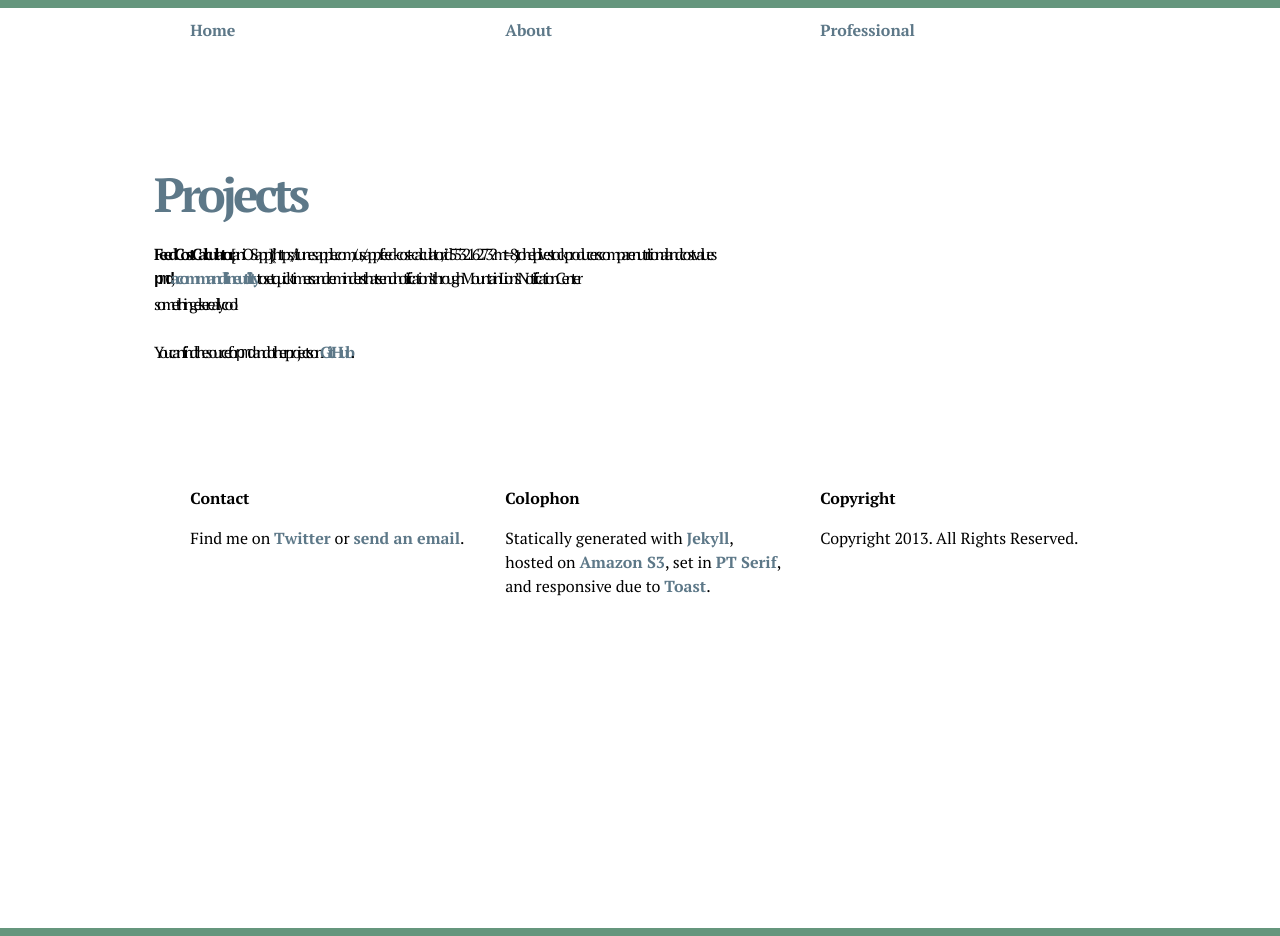
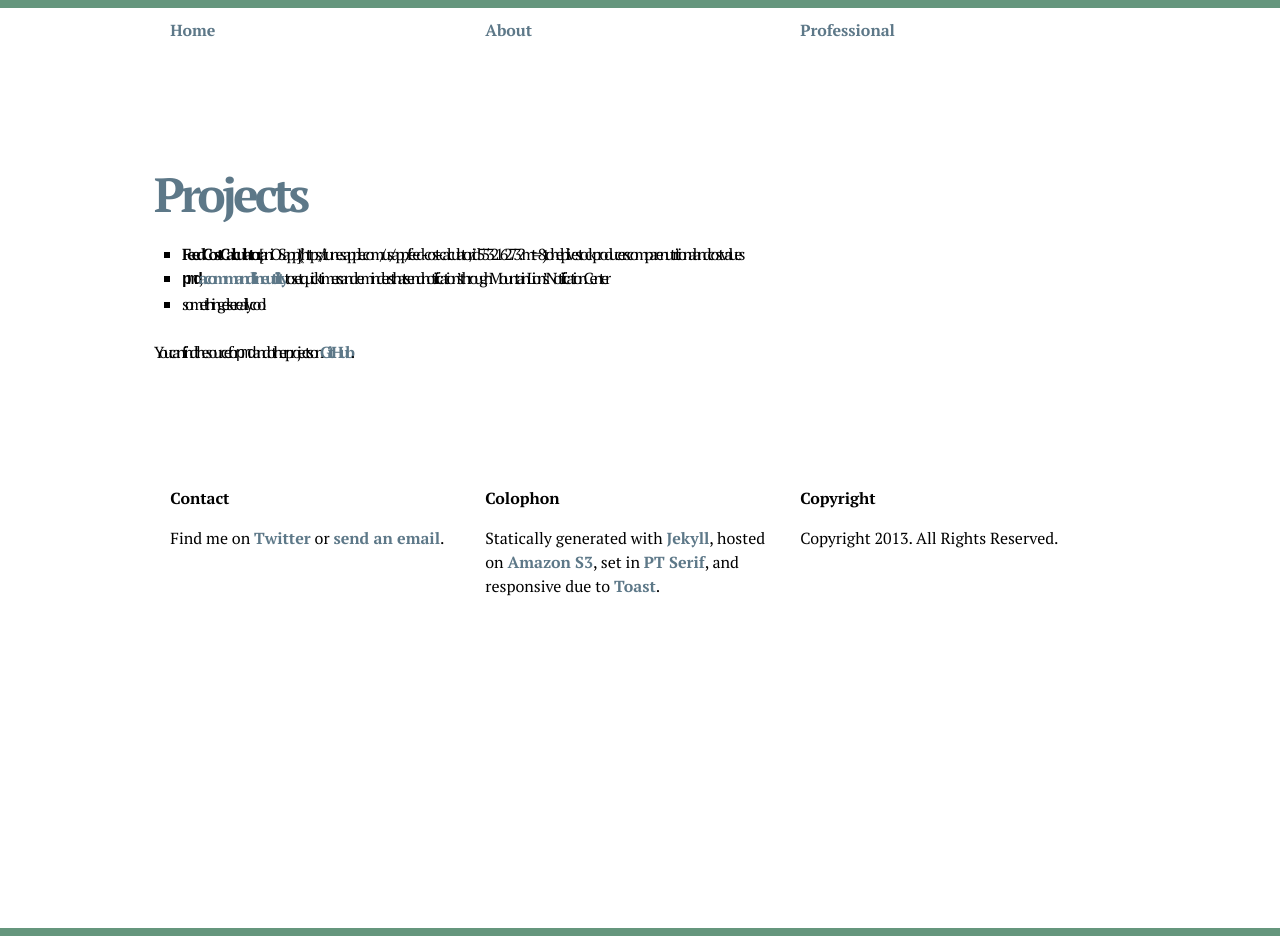
Before and after one commit to ebsen/ebsen.me, a Jekyll site: the page built from projects/index.md, in a window 1280 px wide. Built offline with Jekyll 4.4.1, drawn with Linux system fonts in a browser that asks for light colours.

Commit message:
Giving up: bullets are not indented (but not at the default) and square

```diff
--- a/css/overrides.css
+++ b/css/overrides.css
@@ -5,7 +5,6 @@ html, body {
 	height: 100%;
 }
 .top-bar, .bottom-bar {
-/*	position: fixed;*/
 	width: 100%;
 	height: 0.5em;
 	background-color: #65967D; /*green*/
@@ -13,14 +12,10 @@ html, body {
 .wrap {
 	min-height: 100%;
 }
-.grids [class*="grid-"] {
-	padding-left: 20px;
-}
 h1, a {
 	color: #5D7888;
 }
 .bottom-bar {
-/*	position: fixed;*/
 	left: 0px;
 	bottom: 0px;
 }
@@ -34,7 +29,6 @@ a {
 }
 a:hover {
 	text-decoration: underline;
-	/*font-weight: bold;*/
 }
 section {
 	font-weight: bold;
@@ -43,7 +37,6 @@ section p {
 	font-weight: normal;
 }
 ul {
-	padding-left: 0;
-	margin-left: 0;
-/*	margin-left: 40px;*/
+	padding-left: 28px;
+	list-style-type: square;
 }
```
